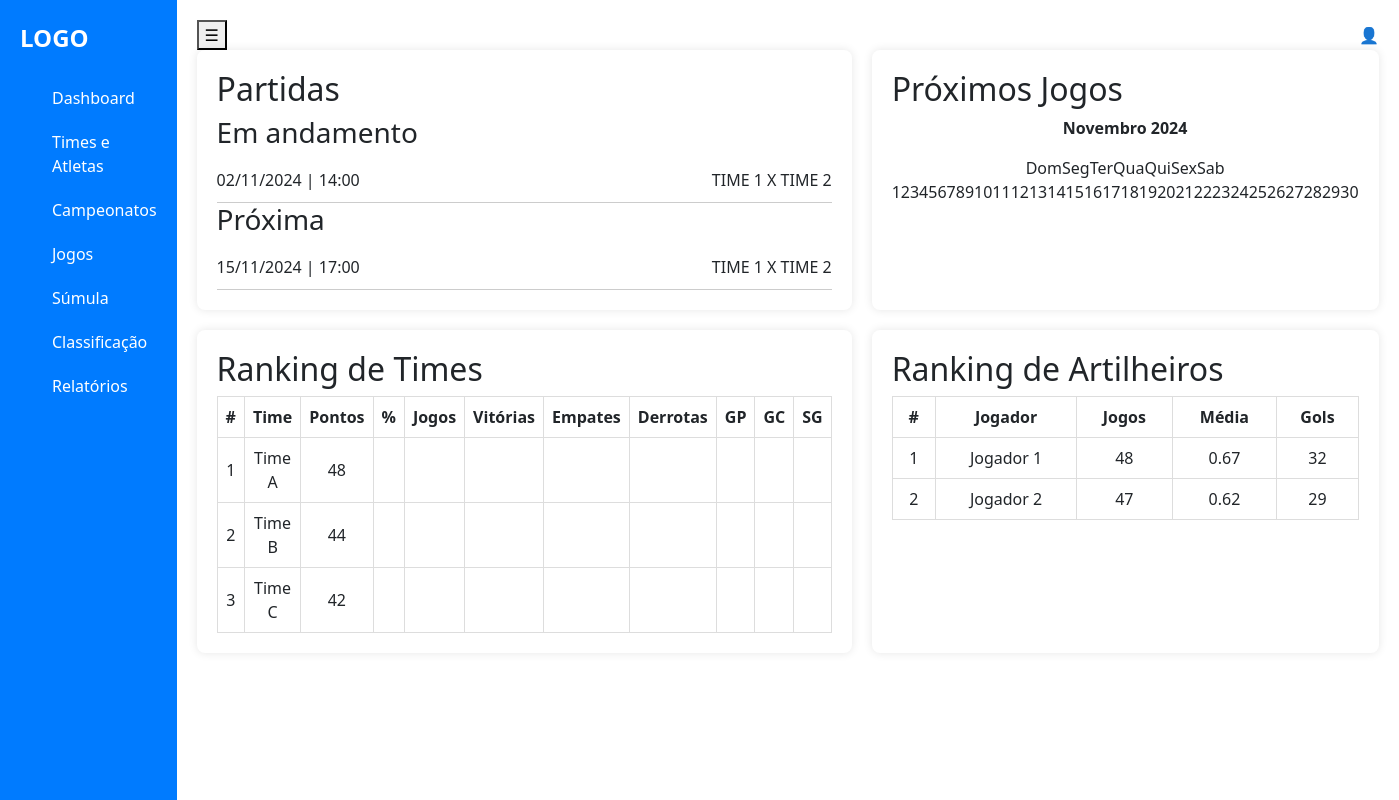
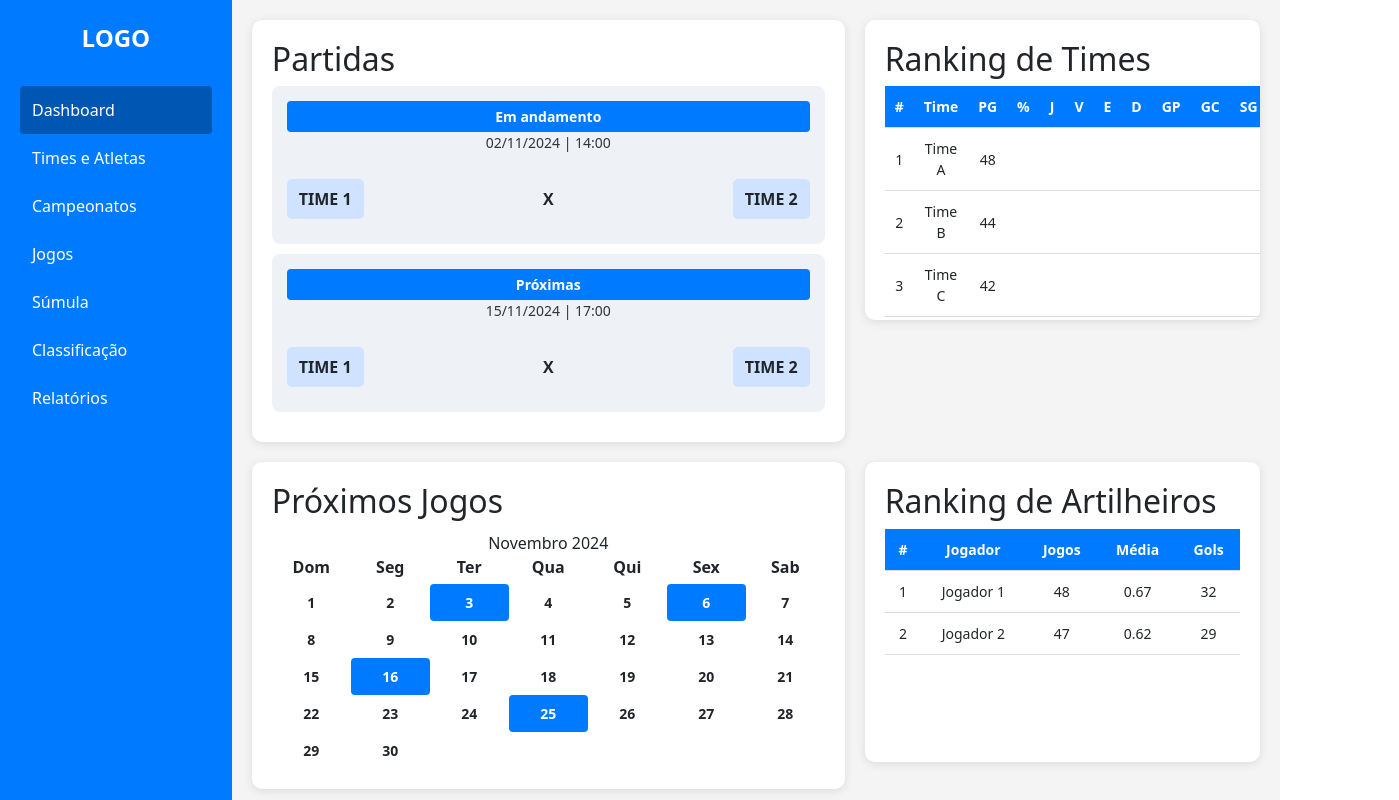
Before and after one commit to PedroFaria06/Gerenciador_Campeonatos_Esportivos, an Angular app: page /dashboard in a window 1280 px wide. Shown: the whole page, 1399 px wide, since content can reach past the window. Built offline with nearby package versions, Linux system fonts and the light colour scheme; a small style sheet from the web is missing.

Commit message:
atualizando dashboard

```diff
--- a/src/app/dashboard/dashboard.component.css
+++ b/src/app/dashboard/dashboard.component.css
@@ -1,77 +1,243 @@
+/* Geral */
+body {
+  font-family: 'Roboto', sans-serif;
+  margin: 0;
+  padding: 0;
+  background-color: #f4f4f4;
+}
+
+/* Container Principal */
 .dashboard-container {
   display: flex;
+  height: 100vh;
 }
 
+/* Sidebar */
 .sidebar {
   width: 250px;
   background-color: #007bff;
   color: white;
-    height: 100vh;
   padding: 20px;
+  display: flex;
+  flex-direction: column;
 }
 
 .sidebar .logo {
   font-size: 24px;
   font-weight: bold;
+  text-align: center;
   margin-bottom: 30px;
 }
 
-  .sidebar .menu li {
-    margin-bottom: 20px;
+.sidebar .menu {
   list-style: none;
-    cursor: pointer;
+  padding: 0;
 }
 
+.sidebar .menu li {
+  padding: 12px;
+  cursor: pointer;
+  font-size: 16px;
+  transition: background 0.3s ease;
+  border-radius: 4px;
+}
+
+.sidebar .menu li.active {
+  background-color: #0056b3;
+}
+
+.sidebar .menu li:hover {
+  background-color: #0056b3;
+}
+
+/* Conteúdo Principal */
 .content {
   flex-grow: 1;
   padding: 20px;
+  background-color: #f4f4f4;
 }
 
-  .header {
+/* Layout em Grid */
+.grid-container {
+  display: grid;
+  grid-template-columns: 1.5fr 1fr;
+  grid-gap: 20px;
+}
+
+/* Cartões de Partidas */
+.partidas {
+  background: white;
+  padding: 20px;
+  border-radius: 10px;
+  box-shadow: 0 2px 10px rgba(0, 0, 0, 0.1);
+}
+
+.partida-card {
+  background: #eef2f7;
+  padding: 15px;
+  border-radius: 8px;
+  margin-bottom: 10px;
+}
+
+.status {
+  display: block;
+  background: #007bff;
+  color: white;
+  padding: 5px;
+  border-radius: 4px;
+  font-size: 14px;
+  font-weight: bold;
+  text-align: center;
+}
+
+.date {
+  text-align: center;
+  font-size: 14px;
+  color: #333;
+}
+
+.game {
   display: flex;
   justify-content: space-between;
   align-items: center;
+  font-weight: bold;
+  padding: 10px 0;
 }
 
-  .dashboard-grid {
-    display: grid;
-    grid-template-columns: 1fr 1fr;
-    gap: 20px;
+.team {
+  background: #cfe2ff;
+  padding: 8px 12px;
+  border-radius: 5px;
+  font-size: 16px;
+  font-weight: bold;
 }
 
-  .partidas,
-  .proximos-jogos,
+/* Ranking de Times e Artilheiros */
 .ranking-times,
 .ranking-artilheiros {
-    background: #fff;
+  background: white;
   padding: 20px;
-    border-radius: 8px;
-    box-shadow: 0 0 10px rgba(0, 0, 0, 0.1);
+  border-radius: 10px;
+  box-shadow: 0 2px 10px rgba(0, 0, 0, 0.1);
+  max-height: 300px;
+  overflow-y: auto;
 }
 
-  .partida-section {
-    margin-bottom: 20px;
-  }
-
-  .partida {
-    display: flex;
-    justify-content: space-between;
-    padding: 10px 0;
-    border-bottom: 1px solid #ccc;
-  }
-
+/* Tabela de Rankings */
 table {
   width: 100%;
   border-collapse: collapse;
+  font-size: 14px;
+}
+
+table thead {
+  background: #007bff;
+  color: white;
 }
 
 table th,
 table td {
-    border: 1px solid #ddd;
-    padding: 8px;
+  padding: 10px;
   text-align: center;
+  border-bottom: 1px solid #ddd;
 }
 
-  .calendario {
+table tbody tr:hover {
+  background: #f0f8ff;
+}
+
+/* Calendário */
+.proximos-jogos {
+  background: white;
+  padding: 20px;
+  border-radius: 10px;
+  box-shadow: 0 2px 10px rgba(0, 0, 0, 0.1);
+}
+
+.calendar {
   text-align: center;
+  margin-top: 10px;
 }
+
+.weekdays {
+  display: grid;
+  grid-template-columns: repeat(7, 1fr);
+  font-weight: bold;
+  margin-bottom: 5px;
+}
+
+.days {
+  display: grid;
+  grid-template-columns: repeat(7, 1fr);
+}
+
+.days span {
+  padding: 8px;
+  border-radius: 4px;
+  font-size: 14px;
+  font-weight: bold;
+  cursor: pointer;
+  transition: background 0.3s;
+}
+
+.days span:hover {
+  background: #cce5ff;
+}
+
+.game-day {
+  background: #007bff;
+  color: white;
+  border-radius: 50%;
+  padding: 5px;
+  position: relative;
+}
+
+/* Tooltip nos Jogos do Calendário */
+.game-day:hover::after {
+  content: "Jogo: TIME 1 x TIME 2";
+  position: absolute;
+  background: #000;
+  color: white;
+  padding: 5px;
+  border-radius: 5px;
+  font-size: 12px;
+  top: -30px;
+  left: 50%;
+  transform: translateX(-50%);
+  white-space: nowrap;
+}
+
+/* Responsividade */
+@media screen and (max-width: 1024px) {
+  .grid-container {
+      grid-template-columns: 1fr;
+  }
+
+  .sidebar {
+      width: 200px;
+  }
+
+  .ranking-times,
+  .ranking-artilheiros {
+      max-height: 400px;
+  }
+}
+
+@media screen and (max-width: 768px) {
+  .sidebar {
+      display: none;
+  }
+
+  .dashboard-container {
+      flex-direction: column;
+  }
+
+  .grid-container {
+      grid-template-columns: 1fr;
+  }
+
+  .ranking-times,
+  .ranking-artilheiros {
+      max-height: none;
+  }
+}
--- a/src/app/dashboard/dashboard.component.html
+++ b/src/app/dashboard/dashboard.component.html
@@ -3,7 +3,7 @@
   <div class="sidebar">
       <div class="logo">LOGO</div>
       <ul class="menu">
-        <li>Dashboard</li>
+          <li class="active">Dashboard</li>
           <li>Times e Atletas</li>
           <li>Campeonatos</li>
           <li>Jogos</li>
@@ -13,43 +13,28 @@
       </ul>
   </div>
 
-    <!-- Main Content -->
+  <!-- Conteúdo Principal -->
   <div class="content">
-      <!-- Header -->
-      <div class="header">
-        <button class="menu-button">☰</button>
-        <div class="profile-icon">👤</div>
-      </div>
-
-      <!-- Grid Layout -->
-      <div class="dashboard-grid">
+      <div class="grid-container">
           <!-- Partidas -->
           <div class="partidas">
               <h2>Partidas</h2>
-          <div *ngFor="let partida of partidas">
-            <h3>{{ partida.status }}</h3>
-            <div class="partida">
-              <span>{{ partida.data }}</span>
-              <div>{{ partida.time1 }} <span>X</span> {{ partida.time2 }}</div>
+              <div class="partida-card">
+                  <span class="status">Em andamento</span>
+                  <p class="date">02/11/2024 | 14:00</p>
+                  <div class="game">
+                      <div class="team">TIME 1</div>
+                      <span>X</span>
+                      <div class="team">TIME 2</div>
                   </div>
               </div>
-        </div>
-
-        <!-- Próximos Jogos -->
-        <div class="proximos-jogos">
-          <h2>Próximos Jogos</h2>
-          <div class="calendario">
-            <p><strong>Novembro 2024</strong></p>
-            <!-- Simulação de calendário -->
-            <div class="dias">
-              <span>Dom</span><span>Seg</span><span>Ter</span><span>Qua</span><span>Qui</span><span>Sex</span><span>Sab</span>
-            </div>
-            <div class="datas">
-              <span>1</span><span>2</span><span>3</span><span>4</span><span>5</span><span>6</span><span>7</span>
-              <span>8</span><span>9</span><span>10</span><span>11</span><span>12</span><span>13</span><span>14</span>
-              <span>15</span><span>16</span><span>17</span><span>18</span><span>19</span><span>20</span><span>21</span>
-              <span>22</span><span>23</span><span>24</span><span>25</span><span>26</span><span>27</span><span>28</span>
-              <span>29</span><span>30</span>
+              <div class="partida-card">
+                  <span class="status">Próximas</span>
+                  <p class="date">15/11/2024 | 17:00</p>
+                  <div class="game">
+                      <div class="team">TIME 1</div>
+                      <span>X</span>
+                      <div class="team">TIME 2</div>
                   </div>
               </div>
           </div>
@@ -62,12 +47,12 @@
                       <tr>
                           <th>#</th>
                           <th>Time</th>
-                <th>Pontos</th>
+                          <th>PG</th>
                           <th>%</th>
-                <th>Jogos</th>
-                <th>Vitórias</th>
-                <th>Empates</th>
-                <th>Derrotas</th>
+                          <th>J</th>
+                          <th>V</th>
+                          <th>E</th>
+                          <th>D</th>
                           <th>GP</th>
                           <th>GC</th>
                           <th>SG</th>
@@ -89,6 +74,31 @@
                       </tr>
                   </tbody>
               </table>
+          </div>
+
+          <!-- Calendário -->
+          <div class="proximos-jogos">
+              <h2>Próximos Jogos</h2>
+              <div class="calendar">
+                  <div class="month">
+                      <span>Novembro 2024</span>
+                  </div>
+                  <div class="weekdays">
+                      <span>Dom</span><span>Seg</span><span>Ter</span><span>Qua</span><span>Qui</span><span>Sex</span><span>Sab</span>
+                  </div>
+                  <div class="days">
+                      <span>1</span><span>2</span><span class="game-day">3</span>
+                      <span>4</span><span>5</span><span class="game-day">6</span>
+                      <span>7</span><span>8</span><span>9</span>
+                      <span>10</span><span>11</span><span>12</span>
+                      <span>13</span><span>14</span><span>15</span>
+                      <span class="game-day">16</span><span>17</span><span>18</span>
+                      <span>19</span><span>20</span><span>21</span>
+                      <span>22</span><span>23</span><span>24</span>
+                      <span class="game-day">25</span><span>26</span><span>27</span>
+                      <span>28</span><span>29</span><span>30</span>
+                  </div>
+              </div>
           </div>
 
           <!-- Ranking de Artilheiros -->
```
Lines whose indentation alone changed are shown as unchanged.
